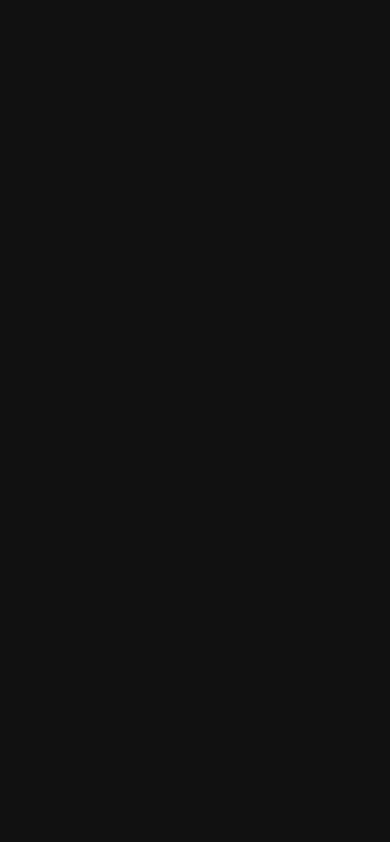
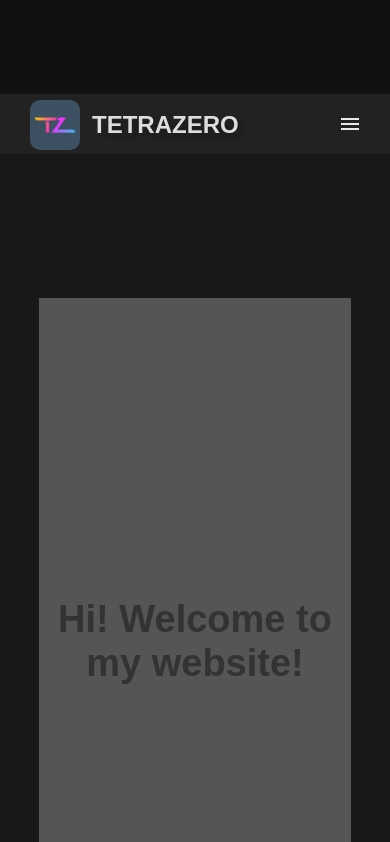
Before and after one commit to WiredMind2/tetrazero, a Next.js app: page / in a window 390 px wide. Shown: the part 1594-2436 px from the top of the page. Built offline with nearby package versions, Linux system fonts and the light colour scheme; a web font is replaced by a local one.

Commit message:
More mobile fixes

```diff
--- a/src/app/css/globals.css
+++ b/src/app/css/globals.css
@@ -2726,8 +2726,12 @@
     height: 20vh;
   }
 
+  .carousel_slide {
+    text-shadow: none;
+  }
+
   .section-9 {
-    height: 400vh;
+    height: 200vh;
   }
 
   .div-block-16 {
```
